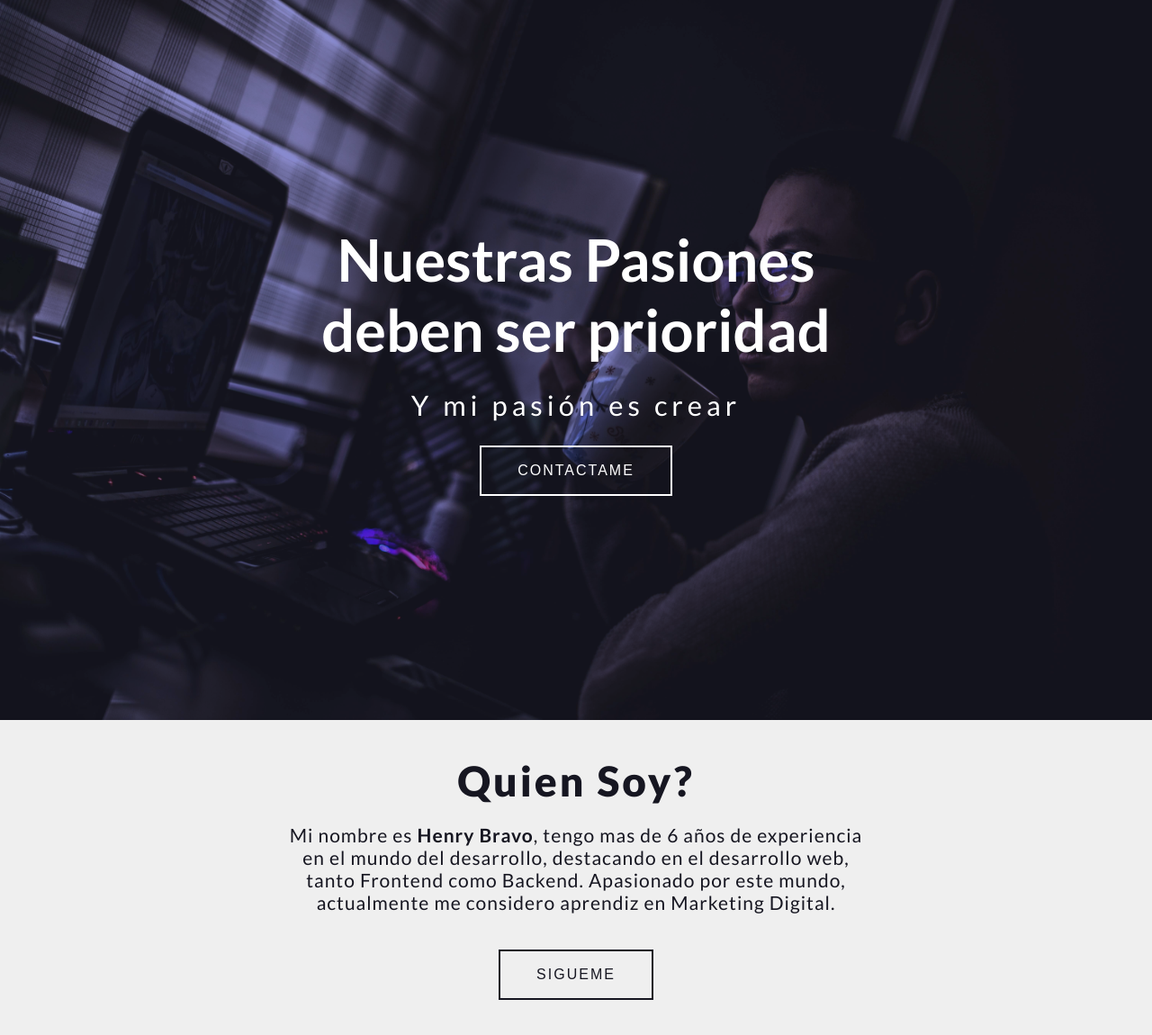
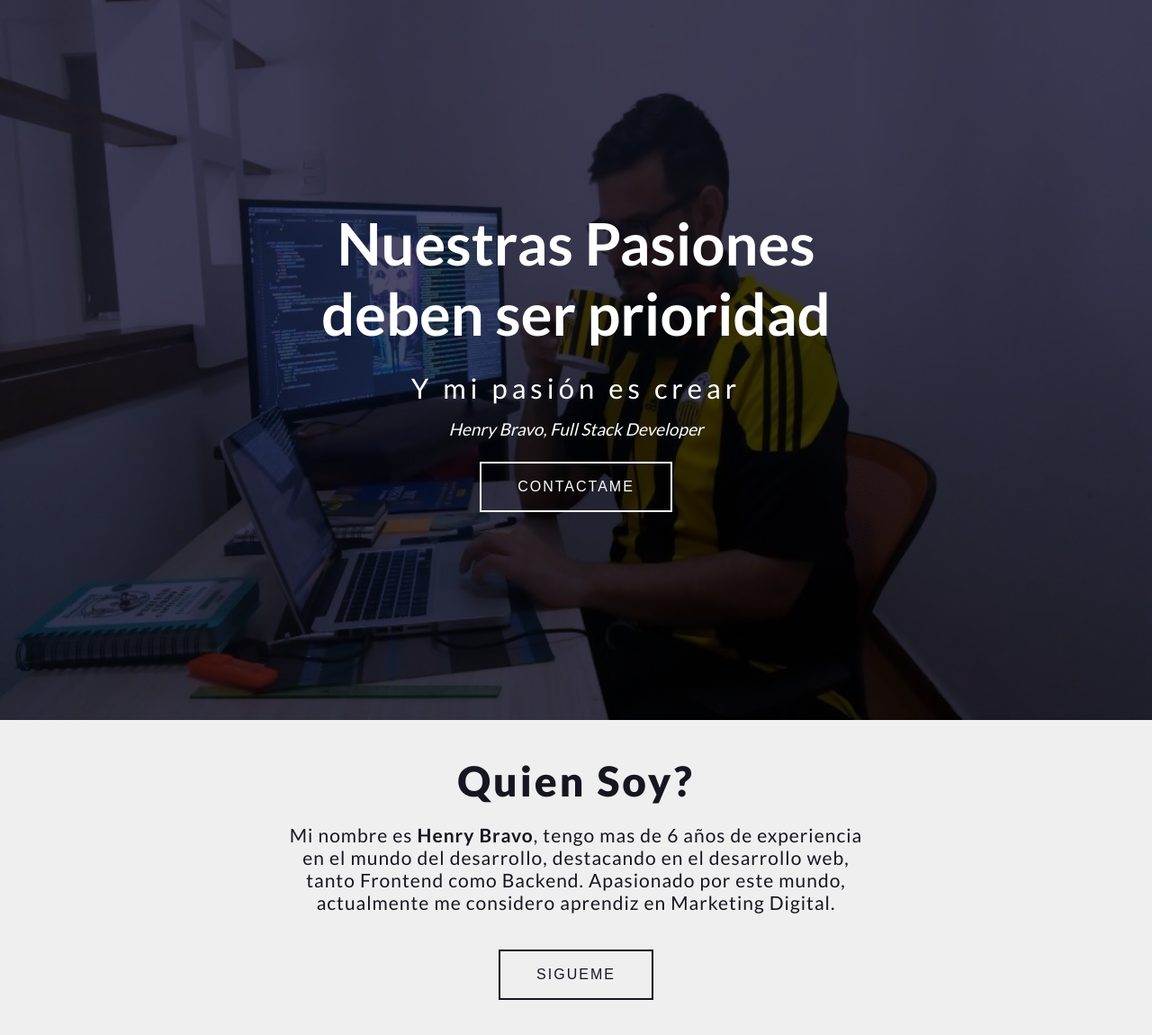
Before and after one commit to HenryGBC/MyPageBack, a Django app: page / in a window 1280 px wide. Shown: the top 1150 px of the page at 90% size. Run offline with Django 3.2, Linux system fonts and the light colour scheme; data that the repository does not hold is empty.

Commit message:
Add my image

```diff
--- a/home/static/css/main.css
+++ b/home/static/css/main.css
@@ -69,11 +69,11 @@ body .navbar .btn {
 body .section-one {
   height: 100vh;
   width: 100%;
-  background: url("../img/developer.jpg");
+  background: url("../img/bg.jpeg");
   background-repeat: no-repeat;
-  background-size: cover;
+  background-size: 100% 100%;
   background-blend-mode: overlay;
-  background-color: rgba(56, 57, 98, 0.82);
+  background-color: rgba(16, 17, 35, 0.82);
 }
 body .section-one .row {
   display: flex;
@@ -100,6 +100,15 @@ body .section-one .text h2 {
   font-weight: 100;
   font-size: 31px;
   letter-spacing: 5px;
+  margin-bottom: 15px;
+}
+body .section-one .text p {
+  color: #fff;
+  font-size: 19px;
+  margin-bottom: 25px;
+  margin-top: 0;
+  font-style: oblique;
+  font-weight: 100;
 }
 body .section-describe {
   padding: 40px;
--- a/home/templates/index.html
+++ b/home/templates/index.html
@@ -59,6 +59,7 @@
             <div class="text">
                 <h1>Nuestras Pasiones deben ser prioridad</h1>
                 <h2>Y mi pasión es crear</h2>
+                <p>Henry Bravo, Full Stack Developer</p>
                 <button  class="btn btn-light contact">
                     <span>Contactame</span>
                 </button>
```
Also changed, not shown: home/static/img/bg.jpeg (added).
